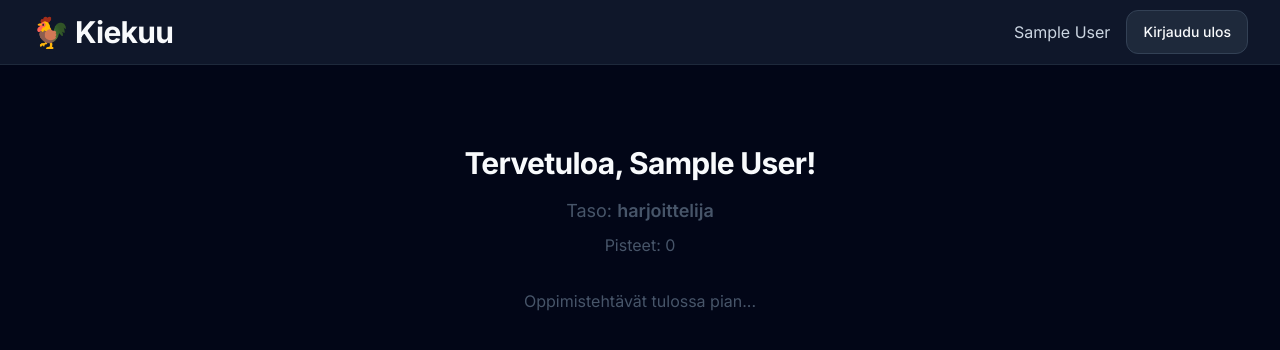
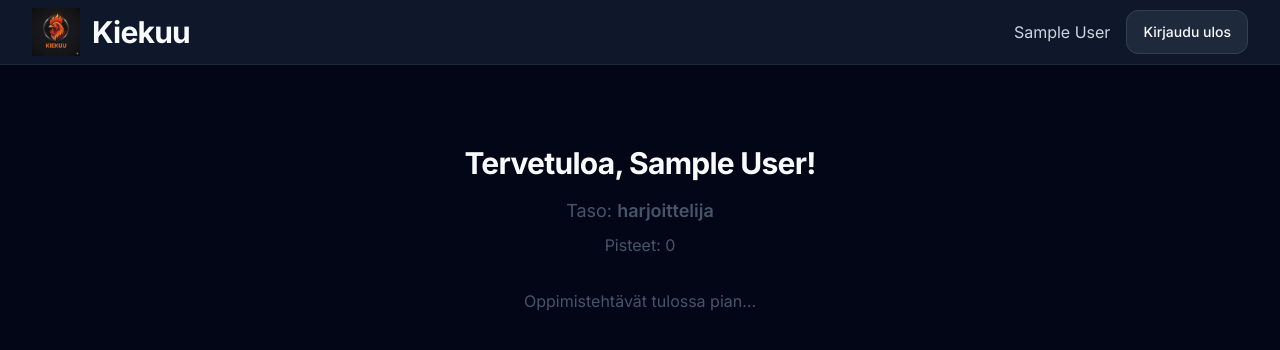
Before and after one commit to JSahlberg42/Kiekuu, a React (Vite) app: page / in a window 1280 px wide. Shown: the top 350 px of the page. Built offline with nearby package versions, Linux system fonts and the light colour scheme; no server answers; the database is empty; sample sign-in values are in the browser's storage.

Commit message:
feat: add Kiekuu logo to multiple pages for enhanced branding

```diff
--- a/src/pages/Home.jsx
+++ b/src/pages/Home.jsx
@@ -2,8 +2,7 @@ import { Link } from 'react-router-dom';
 import { useState, useEffect } from 'react';
 import { useAuth } from '../context/AuthContext';
 import { logOut } from '../services/authService';
-import LinkAccountModal from '../components/LinkAccountModal';
-
+import LinkAccountModal from '../components/LinkAccountModal';import logo from '../assets/images/Kiekuu_logo.jpg';
 function Home() {
   const { user, userData } = useAuth();
   const [showLinkModal, setShowLinkModal] = useState(false);
@@ -37,8 +36,9 @@ function Home() {
       <nav className="bg-slate-900 border-b border-slate-800" role="navigation" aria-label="Main navigation">
         <div className="max-w-7xl mx-auto px-4 sm:px-6 lg:px-8">
           <div className="flex flex-col sm:flex-row sm:justify-between sm:items-center py-4 sm:h-16 gap-4 sm:gap-0">
-            <div className="flex items-center justify-center sm:justify-start">
-              <h1 className="text-2xl sm:text-3xl font-bold tracking-tight text-slate-50">🐓 Kiekuu</h1>
+            <div className="flex items-center justify-center sm:justify-start gap-3">
+              <img src={logo} alt="Kiekuu logo" className="w-10 h-10 sm:w-12 sm:h-12 object-contain" />
+              <h1 className="text-2xl sm:text-3xl font-bold tracking-tight text-slate-50">Kiekuu</h1>
             </div>
             <div className="flex flex-col sm:flex-row items-center gap-3 sm:gap-4">
               {user?.isAnonymous ? (
--- a/src/pages/Landing.jsx
+++ b/src/pages/Landing.jsx
@@ -1,5 +1,6 @@
 import { useNavigate } from 'react-router-dom';
 import { signInAnonymouslyUser, signInWithGoogle } from '../services/authService';
+import logo from '../assets/images/Kiekuu_logo.jpg';
 import { useState } from 'react';
 
 function Landing() {
@@ -45,7 +46,7 @@ function Landing() {
     <div className="min-h-screen flex items-center justify-center bg-slate-950 px-4">
       <div className="max-w-md w-full">
         <div className="text-center mb-8">
-          <h1 className="text-5xl sm:text-6xl mb-4" role="img" aria-label="Kiekuu logo">🐓</h1>
+          <img src={logo} alt="Kiekuu logo" className="w-24 h-24 sm:w-32 sm:h-32 mx-auto mb-4 object-contain" />
           <h1 className="text-2xl sm:text-3xl lg:text-4xl font-bold tracking-tight text-slate-50 mb-2">Kiekuu</h1>
           <p className="text-sm sm:text-base leading-relaxed text-slate-300">
             Pelillistetty oppimisalusta sopimuspalokuntien koulutukseen
--- a/src/pages/Login.jsx
+++ b/src/pages/Login.jsx
@@ -1,7 +1,6 @@
 import { useState } from 'react';
 import { useNavigate, Link } from 'react-router-dom';
-import { signIn, signInWithGoogle } from '../services/authService';
-
+import { signIn, signInWithGoogle } from '../services/authService';import logo from '../assets/images/Kiekuu_logo.jpg';
 function Login() {
   const [email, setEmail] = useState('');
   const [password, setPassword] = useState('');
@@ -63,7 +62,8 @@ function Login() {
     <div className="min-h-screen flex items-center justify-center bg-slate-950 px-4">
       <div className="max-w-md w-full space-y-6 sm:space-y-8">
         <div className="text-center">
-          <h1 className="text-3xl sm:text-4xl font-bold mb-2 text-slate-50">🐓 Kiekuu</h1>
+          <img src={logo} alt="Kiekuu logo" className="w-20 h-20 sm:w-24 sm:h-24 mx-auto mb-4 object-contain" />
+          <h1 className="text-3xl sm:text-4xl font-bold mb-2 text-slate-50">Kiekuu</h1>
           <h2 className="text-lg sm:text-xl font-semibold text-orange-500 uppercase tracking-wide">Kirjaudu sisään</h2>
           <p className="text-sm sm:text-base leading-relaxed text-slate-300 mt-2">
             Jatka oppimista
--- a/src/pages/SignUp.jsx
+++ b/src/pages/SignUp.jsx
@@ -1,7 +1,6 @@
 import { useState } from 'react';
 import { useNavigate, Link } from 'react-router-dom';
-import { signUp, signInWithGoogle } from '../services/authService';
-
+import { signUp, signInWithGoogle } from '../services/authService';import logo from '../assets/images/Kiekuu_logo.jpg';
 function SignUp() {
   const [formData, setFormData] = useState({
     displayName: '',
@@ -84,7 +83,8 @@ function SignUp() {
     <div className="min-h-screen flex items-center justify-center bg-slate-950 px-4 py-8">
       <div className="max-w-md w-full space-y-6 sm:space-y-8">
         <div className="text-center">
-          <h1 className="text-3xl sm:text-4xl font-bold mb-2 text-slate-50">🐓 Kiekuu</h1>
+          <img src={logo} alt="Kiekuu logo" className="w-20 h-20 sm:w-24 sm:h-24 mx-auto mb-4 object-contain" />
+          <h1 className="text-3xl sm:text-4xl font-bold mb-2 text-slate-50">Kiekuu</h1>
           <h2 className="text-lg sm:text-xl font-semibold text-orange-500 uppercase tracking-wide">Luo tili</h2>
           <p className="text-sm sm:text-base leading-relaxed text-slate-300 mt-2">
             Aloita oppiminen tänään
```
Also changed, not shown: src/assets/images/Kiekuu_logo.jpg (added), 1 other file (tests, documents, lock files or other folders).
